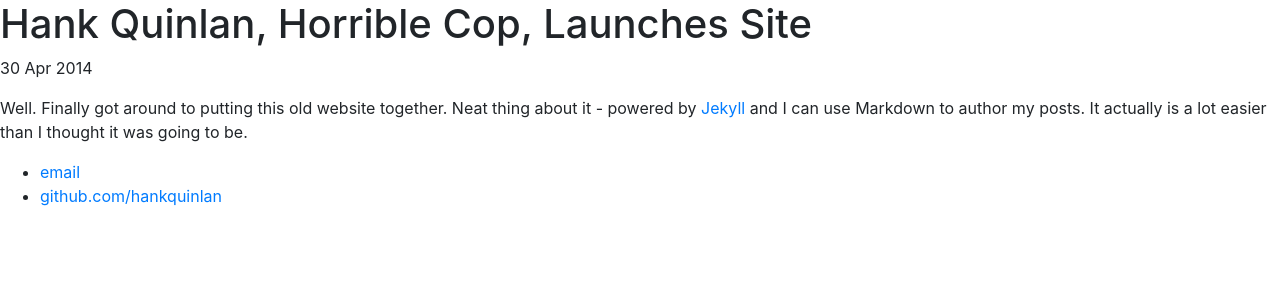
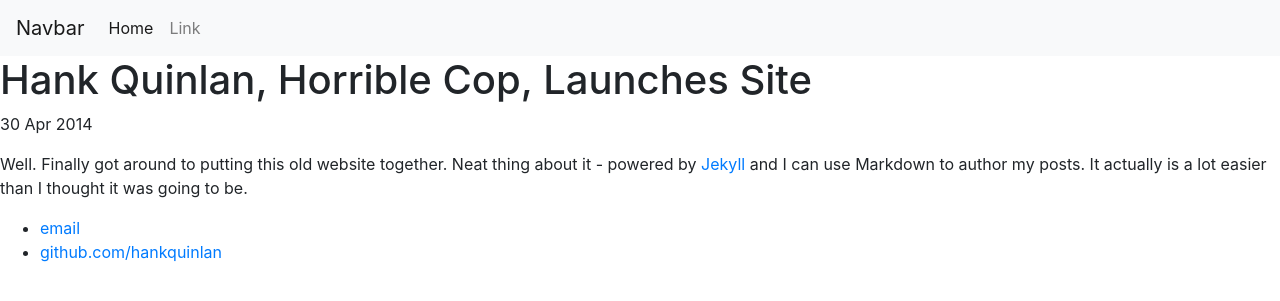
Before and after one commit to taylerallen6/taylerallen6.github.io, a Jekyll site: the page built from 2014-04-30-test-post.md, in a window 1280 px wide. Shown: the top 301 px of the page. Built offline with Jekyll 4.4.1, drawn with Linux system fonts in a browser that asks for light colours.

Commit message:
Update default.html

```diff
--- a/_layouts/default.html
+++ b/_layouts/default.html
@@ -11,6 +11,26 @@
     <title>{{ page.title }}</title>
   </head>
   <body>
+
+	  <nav class="navbar navbar-expand-lg navbar-light bg-light">
+		  <a class="navbar-brand" href="#">Navbar</a>
+		  <button class="navbar-toggler" type="button" data-toggle="collapse" data-target="#navbarSupportedContent" aria-controls="navbarSupportedContent" aria-expanded="false" aria-label="Toggle navigation">
+		    <span class="navbar-toggler-icon"></span>
+		  </button>
+
+		  <div class="collapse navbar-collapse" id="navbarSupportedContent">
+		    <ul class="navbar-nav mr-auto">
+		      <li class="nav-item active">
+			<a class="nav-link" href="#">Home <span class="sr-only">(current)</span></a>
+		      </li>
+		      <li class="nav-item">
+			<a class="nav-link" href="#">Link</a>
+		      </li>
+		    </ul>
+		  </div>
+		</nav>
+
+
     {{ content }}
 
     <footer>
```
